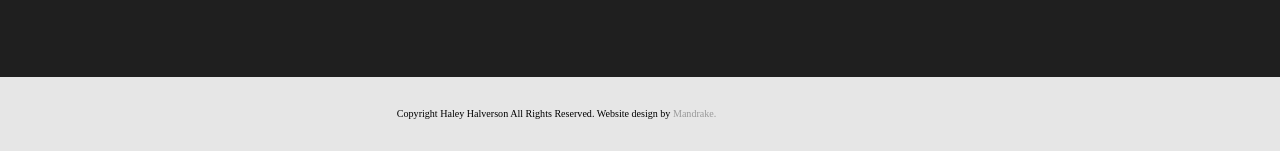
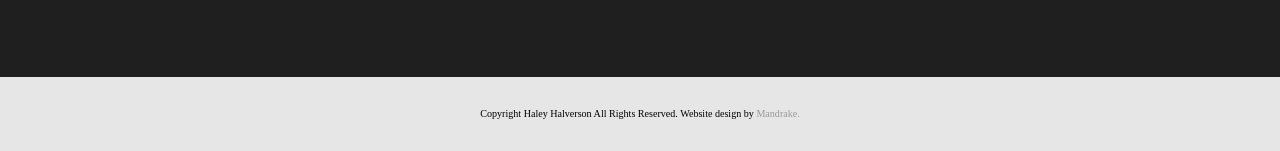
Before and after one commit to JonesWoodCo/haleyBlog, a PHP site: page / in a window 1280 px wide. Shown: the part 1627-1778 px from the top of the page. Run offline with PHP 8.4, Linux system fonts and the light colour scheme; data that the repository does not hold is empty; a stand-in replaces the project's code that opens the database connection; some web fonts are replaced.

Commit message:
copyright readjustments

```diff
--- a/main2.css
+++ b/main2.css
@@ -356,5 +356,5 @@ p{
   padding: 0px;
   position: center;
   text-decoration: none;
-  width: 38%;
+  text-align: center;
 }
```
